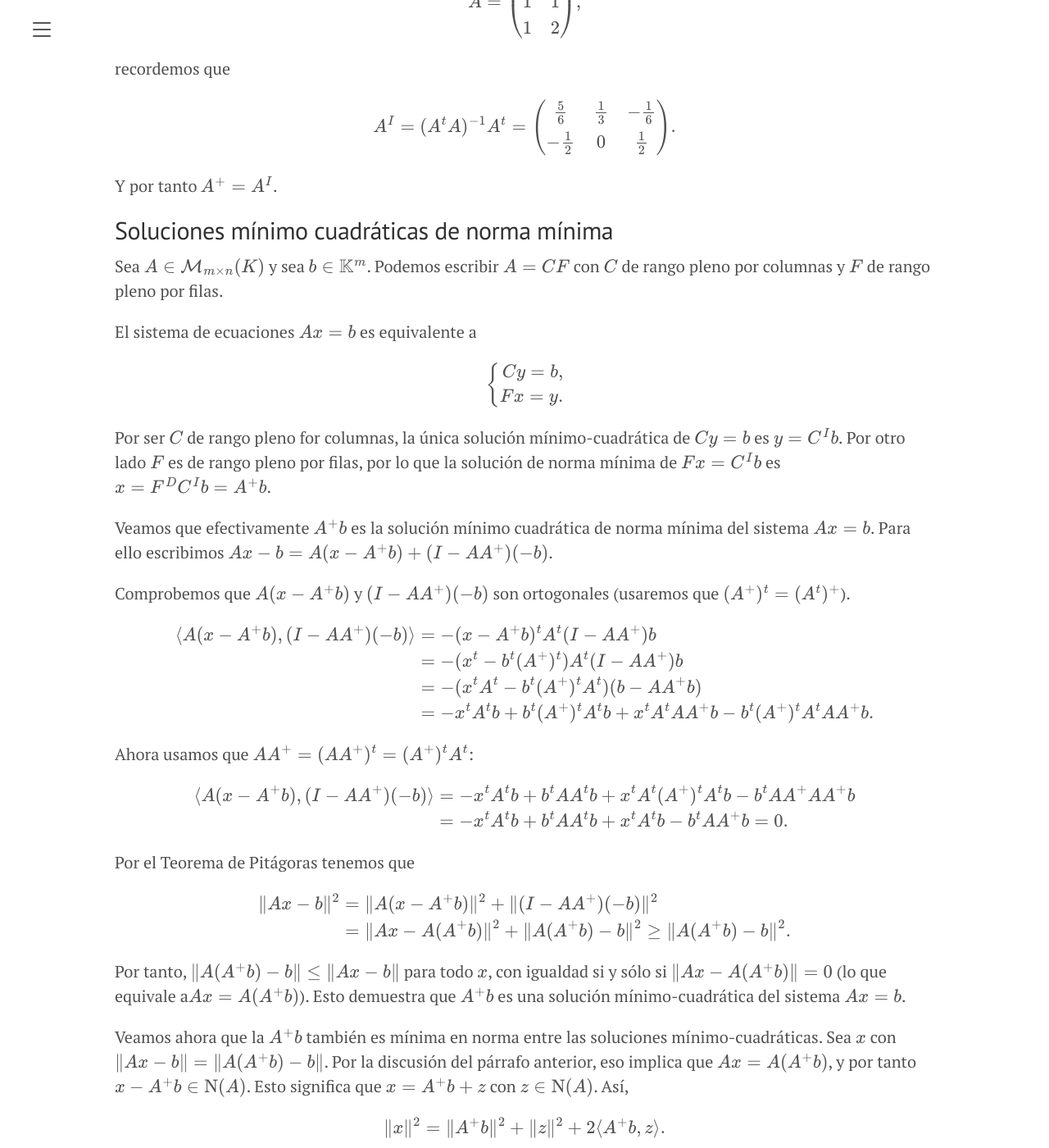
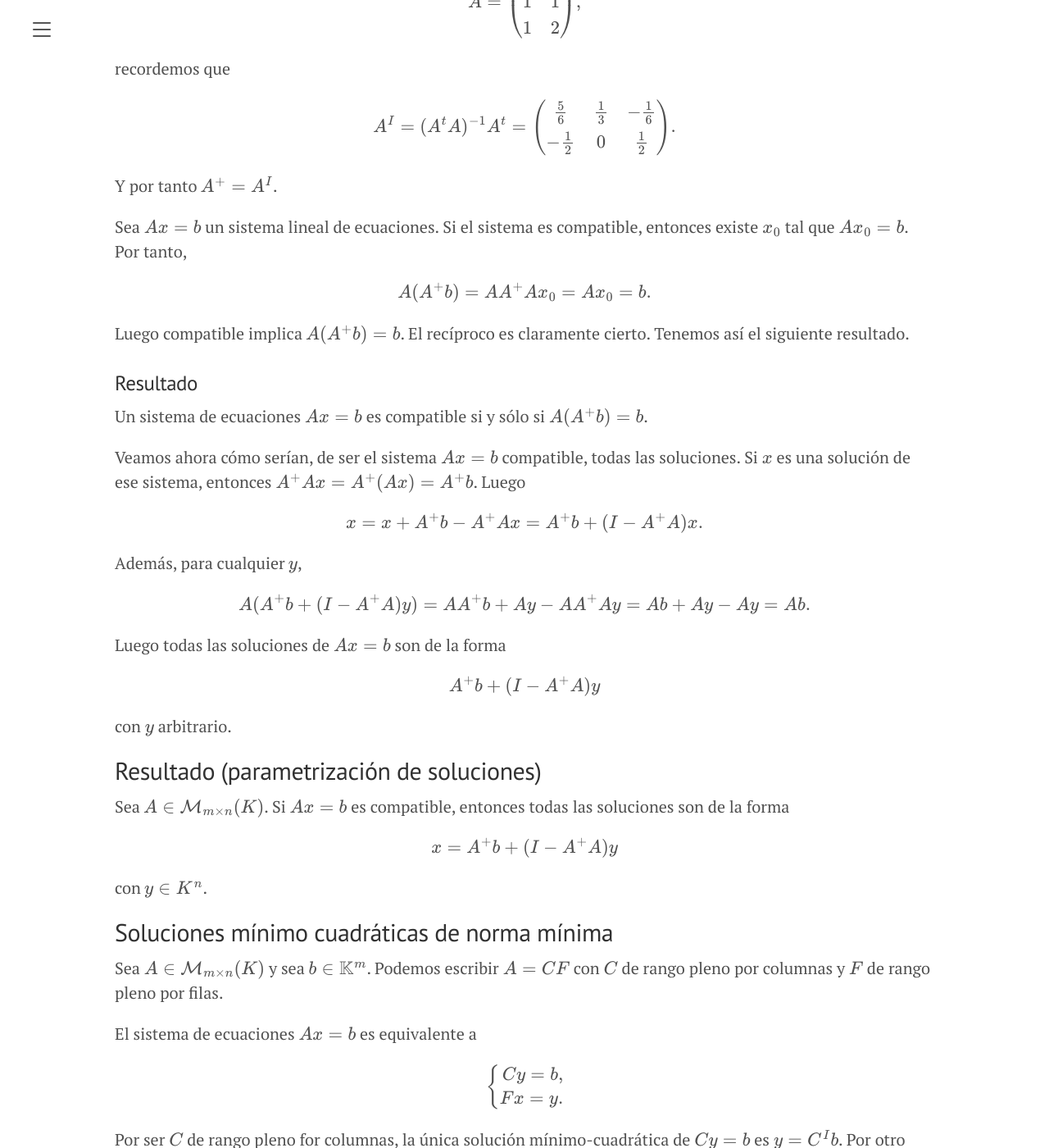
Before and after one commit to pedritomelenas/Algebra-Lineal, a Jekyll site: the page built from 6-descomposicion-diagonalizacion.md, in a window 1280 px wide and 1400 px high, scrolled down 10907 px. Shown: the whole window at 82% size. Built offline with Jekyll 4.4.1, drawn with Linux system fonts in a browser that asks for light colours.

Commit message:
parametrización soluciones con pseudoinversa

```diff
--- a/6-descomposicion-diagonalizacion.md
+++ b/6-descomposicion-diagonalizacion.md
@@ -464,6 +464,49 @@ $$
 
 Y por tanto $A^+=A^I$.
 
+
+Sea $Ax=b$ un sistema lineal de ecuaciones. Si el sistema es compatible, entonces existe $x_0$ tal que $Ax_0=b$. Por tanto,
+
+$$
+A(A^+b)=AA^+Ax_0=Ax_0=b.
+$$
+
+Luego compatible implica $A(A^+b)=b$. El recíproco es claramente cierto. Tenemos así el siguiente resultado.
+
+### Resultado
+
+Un sistema de ecuaciones $Ax=b$ es compatible si y sólo si $A(A^+b)=b$.
+
+Veamos ahora cómo serían, de ser el sistema $Ax=b$ compatible, todas las soluciones. Si $x$ es una solución de ese sistema, entonces $A^+Ax=A^+(Ax)=A^+b$. Luego
+
+$$
+x=x+A^+b-A^+Ax=A^+b+(I-A^+A)x.
+$$
+
+Además, para cualquier $y$,
+
+$$
+A(A^+b+(I-A^+A)y)=AA^+b+Ay-AA^+Ay=Ab+Ay-Ay=Ab.
+$$
+
+Luego todas las soluciones de $Ax=b$ son de la forma
+
+$$
+A^+b+(I-A^+A)y
+$$
+
+con $y$ arbitrario.
+
+## Resultado (parametrización de soluciones)
+
+Sea $A\in\mathcal{M}_{m\times n}(K)$. Si $Ax=b$ es compatible, entonces todas las soluciones son de la forma
+
+$$
+x=A^+b+(I-A^+A)y
+$$
+
+con $y\in K^n$.
+
 ## Soluciones mínimo cuadráticas de norma mínima
 
 Sea $A\in \mathcal{M}_{m\times n}(K)$ y sea $b\in \mathbb{K}^m$. Podemos escribir $A= CF$ con $C$ de rango pleno por columnas y $F$ de rango pleno por filas.
```
